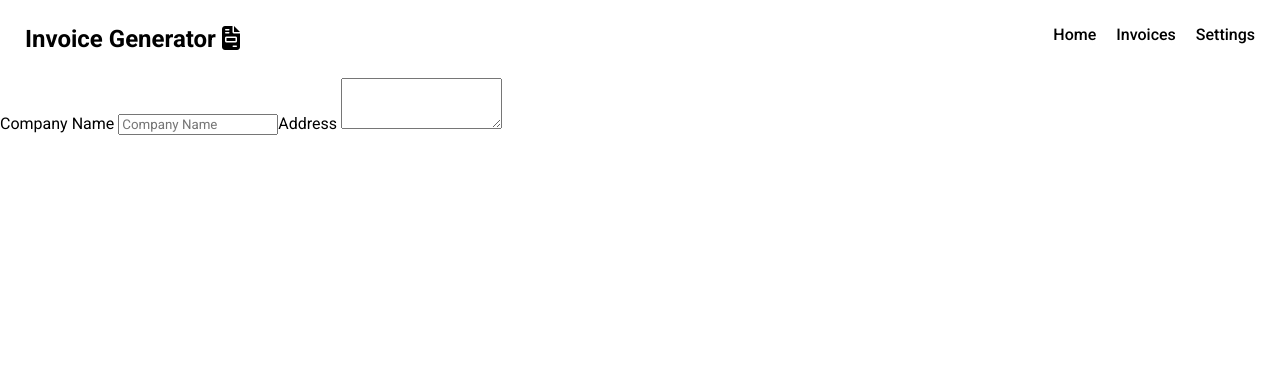
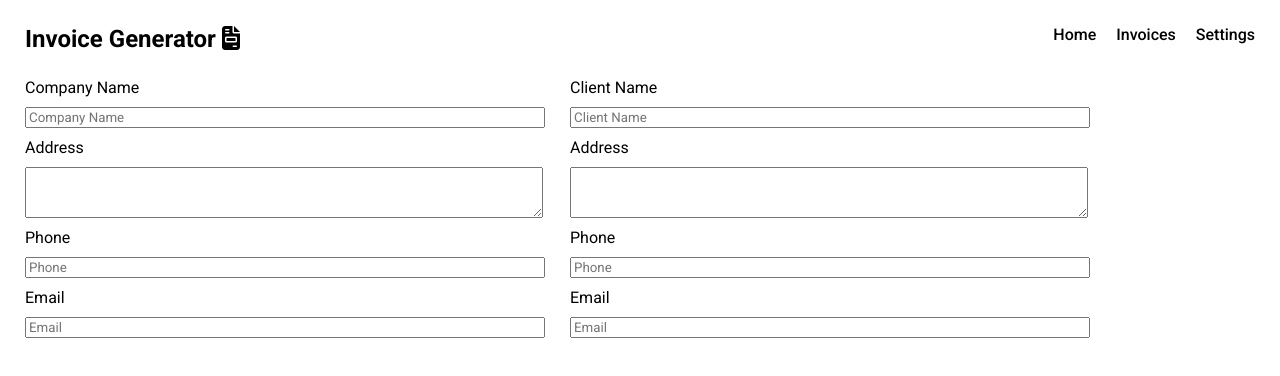
Before and after one commit to priyamkumar/Invoice-Generator, a React (Vite) app: page / in a window 1280 px wide. Shown: the top 376 px of the page. Built offline with nearby package versions, Linux system fonts and the light colour scheme.

Commit message:
added form elements

```diff
--- a/src/App.css
+++ b/src/App.css
@@ -24,3 +24,29 @@
 {
     cursor: pointer;
 }
+.form-elements
+{
+    display: flex;
+}
+.companyInfo
+{
+    display: flex;
+    flex-direction: column;
+    gap: 10px;
+    margin-left: 25px;
+}
+.clientInfo
+{
+    display: flex;
+    flex-direction: column;
+    gap: 10px;
+    margin-left: 25px;
+}
+.form-elements input
+{
+    width: 40vw;
+}
+.form-elements textarea
+{
+    width: 40vw;
+}
--- /dev/null
+++ b/src/Components/BillInfoForm.jsx
@@ -0,0 +1,30 @@
+import React from "react";
+
+export default function BillInfoForm() {
+  return (
+    <form>
+      <div className="form-elements">
+        <div className="companyInfo">
+          <label htmlFor="comName">Company Name </label>
+          <input type="text" id="comName" placeholder="Company Name" />
+          <label htmlFor="comaddress">Address </label>
+          <textarea id="comaddress" rows="3" cols="20"></textarea>
+          <label htmlFor="phone">Phone </label>
+          <input type="phone" id="phone" placeholder="Phone" />
+          <label htmlFor="email">Email </label>
+          <input type="email" id="email" placeholder="Email" />
+        </div>
+        <div className="clientInfo">
+          <label htmlFor="cliName">Client Name </label>
+          <input type="text" id="cliName" placeholder="Client Name" />
+          <label htmlFor="cliaddress">Address </label>
+          <textarea id="cliaddress" rows="3" cols="20"></textarea>
+          <label htmlFor="clientphone">Phone </label>
+          <input type="clientphone" id="phone" placeholder="Phone" />
+          <label htmlFor="clientemail">Email </label>
+          <input type="email" id="clientemail" placeholder="Email" />
+        </div>
+      </div>
+    </form>
+  );
+}
--- a/src/Components/Info.jsx
+++ /dev/null
@@ -1,12 +0,0 @@
-import React from 'react'
-
-export default function Info() {
-  return (
-    <form>
-        <label for="cName">Company Name </label>
-        <input type="text" id="cName" placeholder="Company Name"/>
-        <label for="address">Address </label>
-        <textarea id="address" rows="3" cols="20"></textarea>
-    </form>
-  )
-}
--- a/src/Components/MainSection.jsx
+++ b/src/Components/MainSection.jsx
@@ -1,10 +1,10 @@
 import React from 'react'
-import Info from './Info'
+import BillInfoForm from './BillInfoForm'
 
 export default function MainSection() {
   return (
     <div>
-      <Info />
+      <BillInfoForm />
     </div>
   )
 }
```
